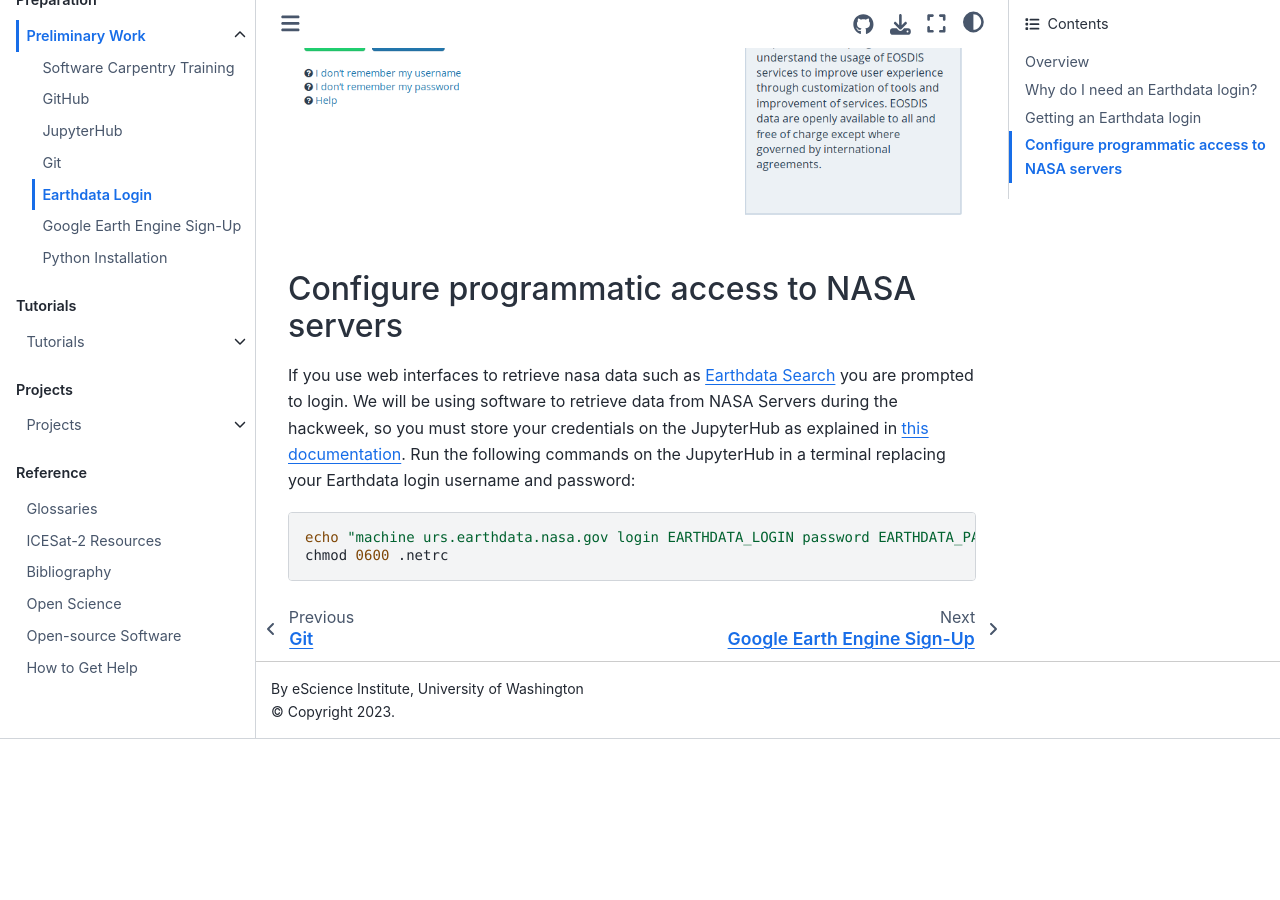
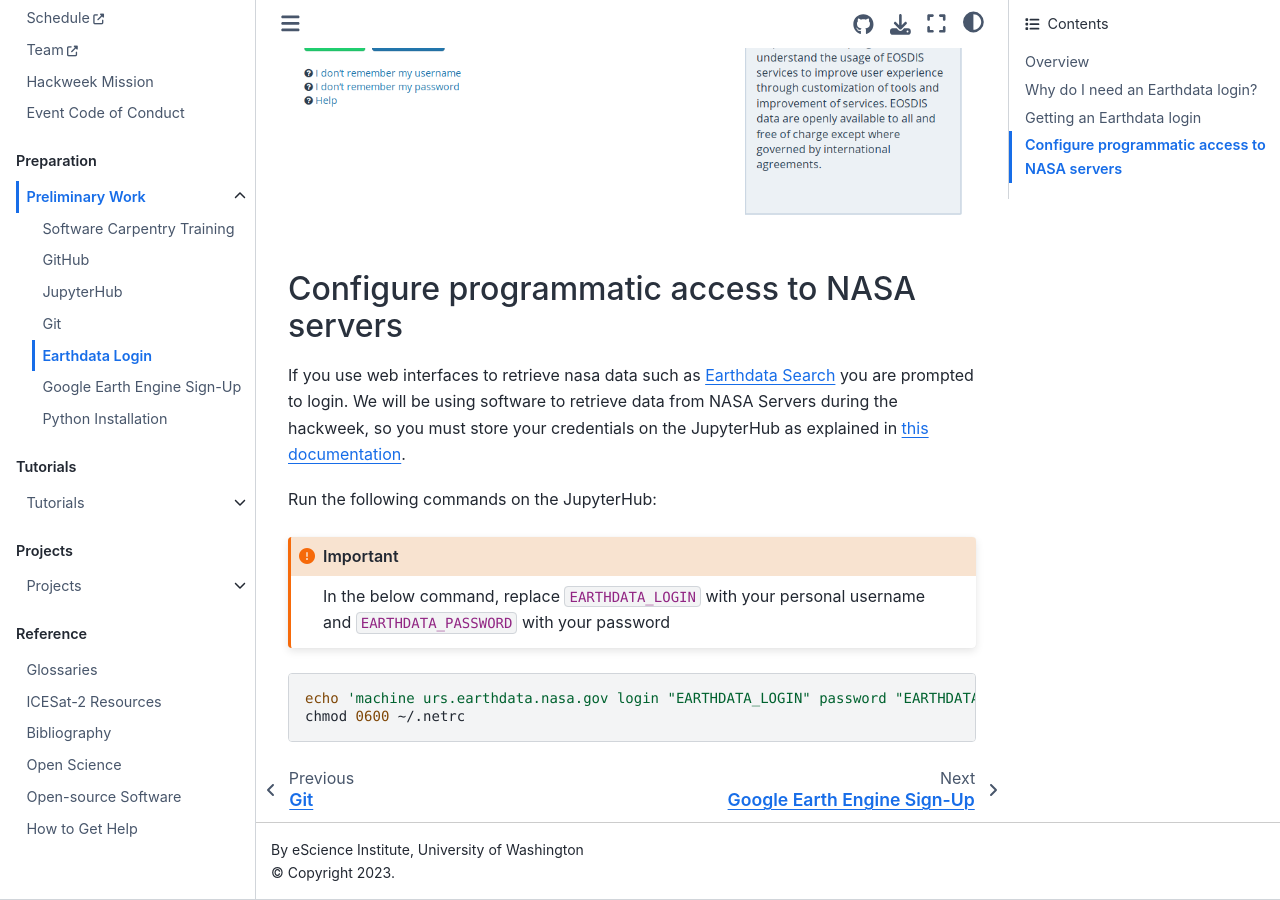
Before and after one commit to ICESAT-2HackWeek/website2022, a Jupyter Book: the page built from book/preliminary/earthdata.md, in a window 1280 px wide and 900 px high, scrolled down 852 px. Built offline with Jupyter Book 1.0.4 settings and Sphinx 7.4.7 and the Sphinx Book theme 1.1.4, drawn with Linux system fonts in a browser that asks for light colours; pages that are not in the unit, such as notebooks, are missing from menus; before the commit the page ends 1591 px from its top, so only the background shows below that.

Commit message:
Preliminary - EarthData - Update instructions for netrc (#102)
* Preliminary - EarthData - Update instructions for netrc
Wrap password in quotes to prevent issues with special characters

````diff
--- a/book/preliminary/earthdata.md
+++ b/book/preliminary/earthdata.md
@@ -16,9 +16,20 @@
 
 ## Configure programmatic access to NASA servers
 
-If you use web interfaces to retrieve nasa data such as [Earthdata Search](https://earthdata.nasa.gov/) you are prompted to login. We will be using software to retrieve data from NASA Servers during the hackweek, so you must store your credentials on the JupyterHub as explained in [this documentation](https://wiki.earthdata.nasa.gov/display/EL/How+To+Access+Data+With+cURL+And+Wget). Run the following commands on the JupyterHub in a terminal replacing your Earthdata login username and password:
+If you use web interfaces to retrieve nasa data such as
+[Earthdata Search](https://earthdata.nasa.gov/) you are prompted to login.
+We will be using software to retrieve data from NASA Servers during the hackweek,
+so you must store your credentials on the JupyterHub as explained in
+[this documentation](https://wiki.earthdata.nasa.gov/display/EL/How+To+Access+Data+With+cURL+And+Wget).
+
+Run the following commands on the JupyterHub:
+
+```{important}
+In the below command, replace `EARTHDATA_LOGIN` with your personal username and
+`EARTHDATA_PASSWORD` with your password
+```
 
 ```shell
-echo "machine urs.earthdata.nasa.gov login EARTHDATA_LOGIN password EARTHDATA_PASSWORD" > ~/.netrc
-chmod 0600 .netrc
+echo 'machine urs.earthdata.nasa.gov login "EARTHDATA_LOGIN" password "EARTHDATA_PASSWORD"' > ~/.netrc
+chmod 0600 ~/.netrc
 ```
````
